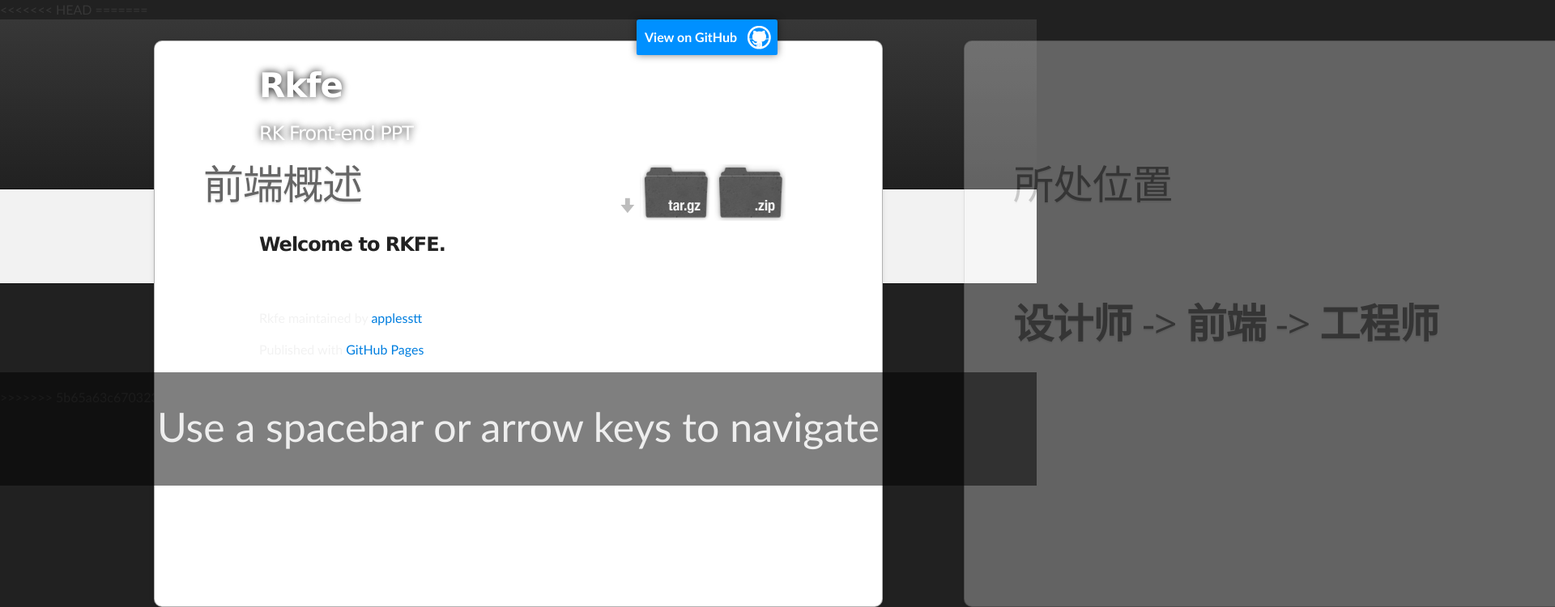
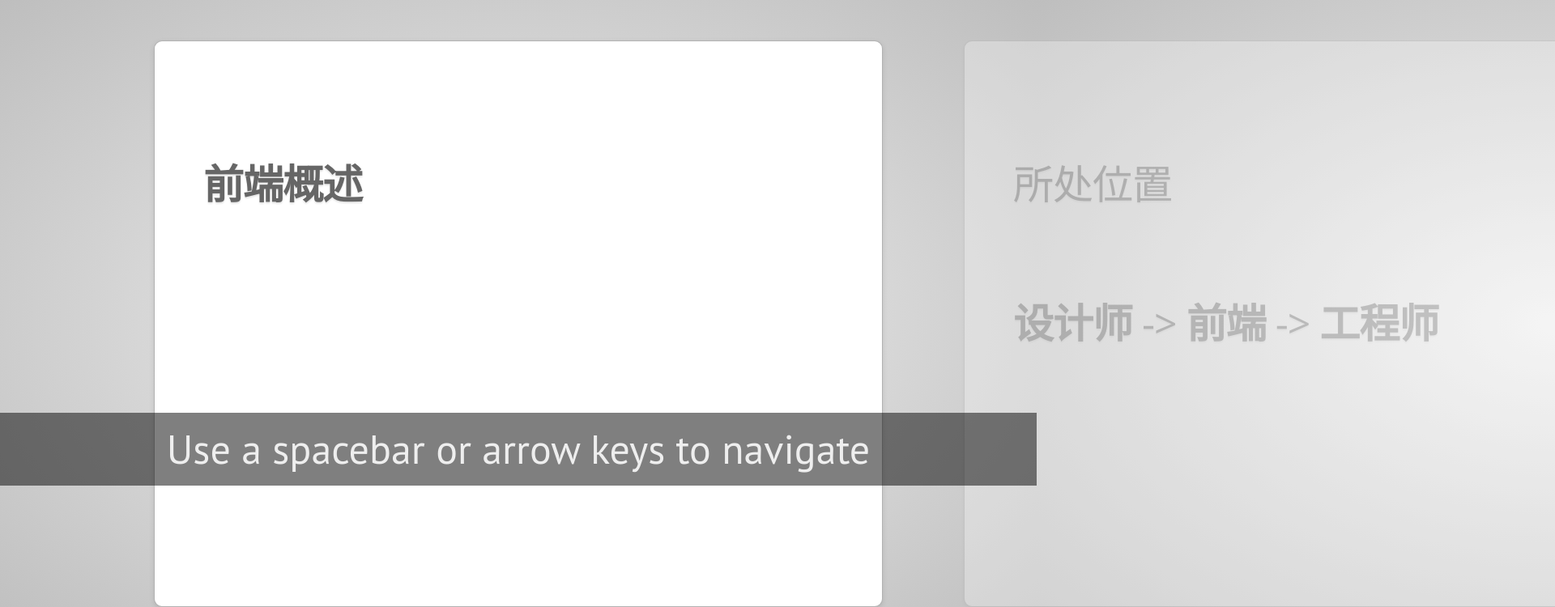
Before and after one commit to applesstt/RKFE, a plain HTML site: page index.html in a window 1280 px wide. Shown: the top 750 px of the page at 81% size, 1920 px wide, since content can reach past the window. Drawn offline with nearby package versions, Linux system fonts and the light colour scheme.

Commit message:
merge index.html

```diff
--- a/index.html
+++ b/index.html
@@ -1,4 +1,3 @@
-<<<<<<< HEAD
 <!doctype html>
 
 <!--
@@ -430,55 +429,3 @@ if ("ontouchstart" in document.documentElement) {
     Cheers!
 
 -->
-
-=======
-<!DOCTYPE html>
-<html>
-
-  <head>
-    <meta charset='utf-8' />
-    <meta http-equiv="X-UA-Compatible" content="chrome=1" />
-    <meta name="description" content="Rkfe : RK Front-end PPT" />
-
-    <link rel="stylesheet" type="text/css" media="screen" href="stylesheets/stylesheet.css">
-
-    <title>Rkfe</title>
-  </head>
-
-  <body>
-
-    <!-- HEADER -->
-    <div id="header_wrap" class="outer">
-        <header class="inner">
-          <a id="forkme_banner" href="https://github.com/applesstt/RKFE">View on GitHub</a>
-
-          <h1 id="project_title">Rkfe</h1>
-          <h2 id="project_tagline">RK Front-end PPT</h2>
-
-            <section id="downloads">
-              <a class="zip_download_link" href="https://github.com/applesstt/RKFE/zipball/master">Download this project as a .zip file</a>
-              <a class="tar_download_link" href="https://github.com/applesstt/RKFE/tarball/master">Download this project as a tar.gz file</a>
-            </section>
-        </header>
-    </div>
-
-    <!-- MAIN CONTENT -->
-    <div id="main_content_wrap" class="outer">
-      <section id="main_content" class="inner">
-        <h3>Welcome to RKFE.</h3>
-      </section>
-    </div>
-
-    <!-- FOOTER  -->
-    <div id="footer_wrap" class="outer">
-      <footer class="inner">
-        <p class="copyright">Rkfe maintained by <a href="https://github.com/applesstt">applesstt</a></p>
-        <p>Published with <a href="http://pages.github.com">GitHub Pages</a></p>
-      </footer>
-    </div>
-
-
-
-  </body>
-</html>
->>>>>>> 5b65a63c67032397d2d24a2dc73396f797d808ca
```
